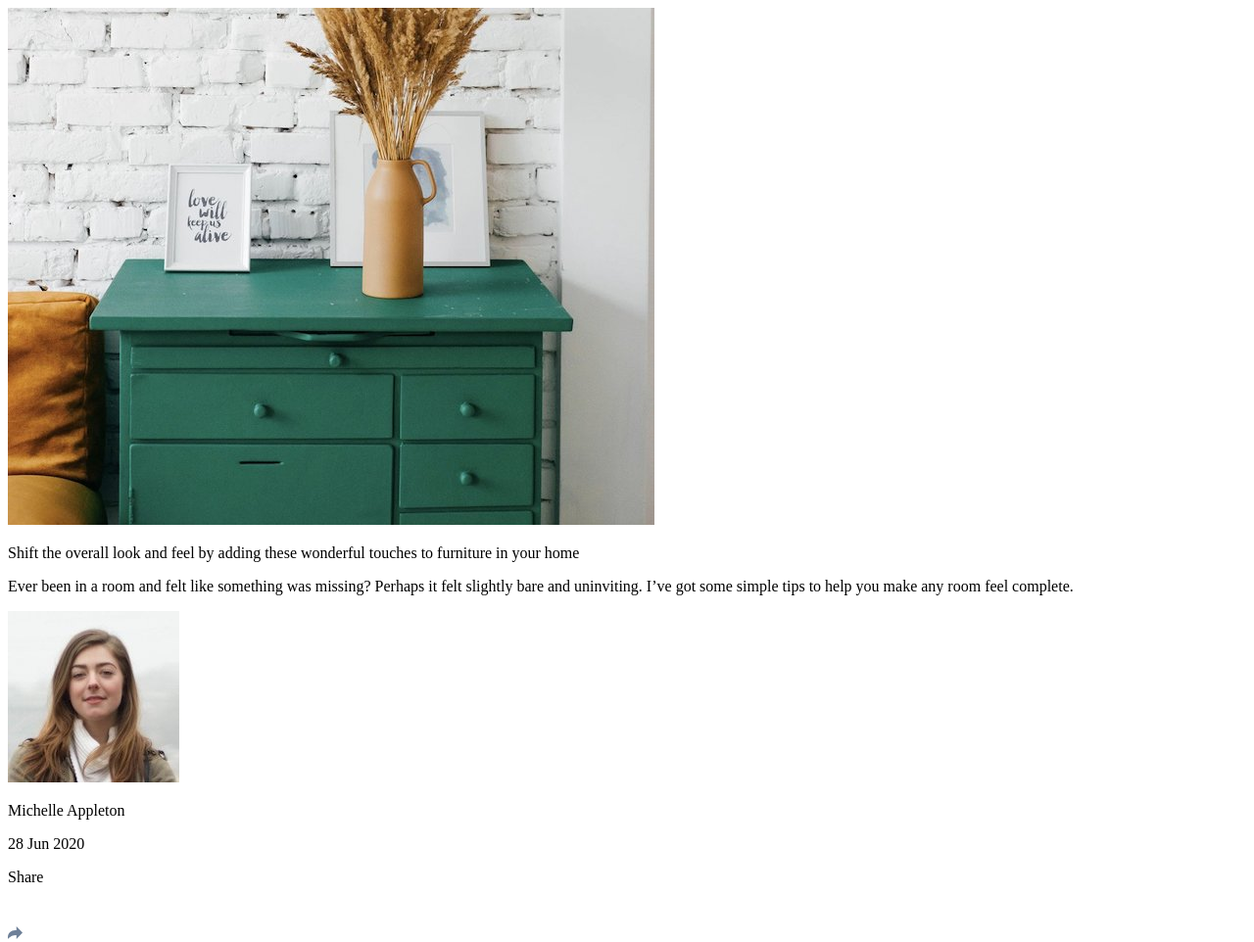
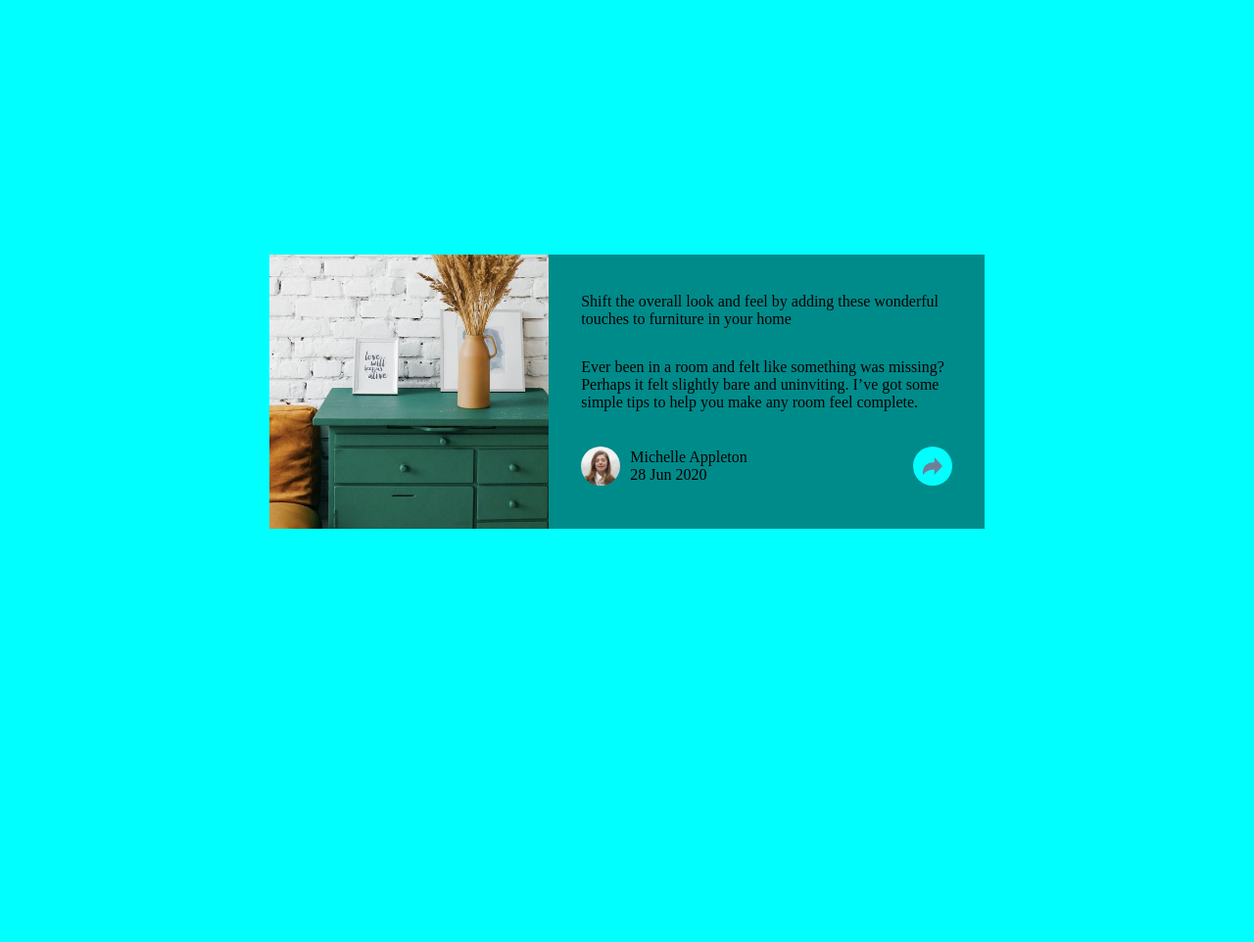
Before and after one commit to Kaung-Khant-Ko-Ko/article-preview-component-challenge, a plain HTML site: page index.html in a window 1280 px wide. Shown: the whole page at 98% size. After the commit the page ends 800 px from the top, so only its background shows below. Drawn offline with nearby package versions, Linux system fonts and the light colour scheme.

Commit message:
Add files via upload

```diff
--- a/index.html
+++ b/index.html
@@ -12,12 +12,14 @@
       href="./images/favicon-32x32.png"
     />
 
+    <link rel="stylesheet" href="./style.css">
+
     <title>Frontend Mentor | Article preview component</title>
   </head>
   <body>
-    <section>
-      <img src="./images/drawers.jpg" alt="Drawers image" />
-      <div>
+    <section id="article-container">
+      <img src="./images/drawers.jpg" alt="Drawers image" id="drawers-img" />
+      <div id="article-content">
         <p>
           Shift the overall look and feel by adding these wonderful touches to
           furniture in your home
@@ -27,23 +29,28 @@
           felt slightly bare and uninviting. I’ve got some simple tips to help
           you make any room feel complete.
         </p>
-        <div>
-          <div>
-            <img src="./images/avatar-michelle.jpg" alt="Michelle image" />
-            <div>
+        <div id="author-container">
+          <div id="author-content">
+            <img src="./images/avatar-michelle.jpg" alt="Michelle image" id="author-img" />
+            <div id="author-info">
               <p>Michelle Appleton</p>
               <p>28 Jun 2020</p>
             </div>
           </div>
-          <div>
+          <div id="popup-content">
             <p>Share</p>
-            <img src="./images/icon-facebook.svg" alt="Facebook icon" />
-            <img src="./images/icon-twitter.svg" alt="Twitter icon" />
-            <img src="./images/icon-pinterest.svg" alt="Pinterest icon" />
+            <img src="./images/icon-facebook.svg" alt="Facebook icon" class="icon" />
+            <img src="./images/icon-twitter.svg" alt="Twitter icon" class="icon" />
+            <img src="./images/icon-pinterest.svg" alt="Pinterest icon" class="icon" />
           </div>
-          <img src="./images/icon-share.svg" alt="Share icon" />
+          <div id="share-icon-container">
+            <img src="./images/icon-share.svg" alt="Share icon" id="share-icon" />
+          </div>
+
         </div>
       </div>
     </section>
+    <script src="https://ajax.googleapis.com/ajax/libs/jquery/3.7.1/jquery.min.js"></script>
+    <script src="./index.js"></script>
   </body>
 </html>
--- /dev/null
+++ b/style.css
@@ -0,0 +1,105 @@
+body {
+  margin: 0px;
+  width: 100%;
+  height: 100vh;
+  background-color: cyan;
+
+  display: flex;
+  justify-content: center;
+  align-items: center;
+}
+
+p {
+  margin: 0px;
+}
+
+#article-container {
+  max-width: 730px;
+  background-color: darkcyan;
+  display: flex;
+}
+
+#drawers-img {
+  width: 285px;
+  height: 280px;
+  object-fit: cover;
+  object-position: top left;
+}
+
+#article-content {
+  padding: 5.36% 4.55%;
+  display: flex;
+  flex-direction: column;
+  justify-content: space-between;
+}
+
+#author-img {
+  width: 40px;
+  height: 40px;
+  border-radius: 50%;
+}
+
+#author-content {
+  height: 50px;
+  display: flex;
+  align-items: center;
+  gap: 10px;
+}
+
+#author-info {
+  display: flex;
+  flex-direction: column;
+  justify-content: space-between;
+}
+
+#author-container {
+  display: flex;
+  justify-content: space-between;
+  align-items: center;
+}
+
+#share-icon-container {
+  width: 40px;
+  height: 40px;
+  border-radius: 50%;
+  background-color: cyan;
+
+  display: flex;
+  justify-content: center;
+  align-items: center;
+}
+
+#share-icon {
+  width: 20px;
+}
+
+#popup-content {
+  width: 190px;
+  height: 20px;
+  padding: 15px 30px;
+
+  visibility: hidden;
+  position: absolute;
+  z-index: 1;
+  background-color: darkturquoise;
+
+  display: flex;
+  justify-content: space-between;
+  align-items: center;
+
+  transform: translateX(90%) translateY(-130%);
+}
+
+#popup-content::after {
+  content: "";
+  position: absolute;
+  left: 50%;
+  top: 100%;
+  border-width: 10px;
+  border-style: solid;
+  border-color: darkturquoise transparent transparent transparent;
+}
+
+.icon {
+  height: 20px;
+}
```
